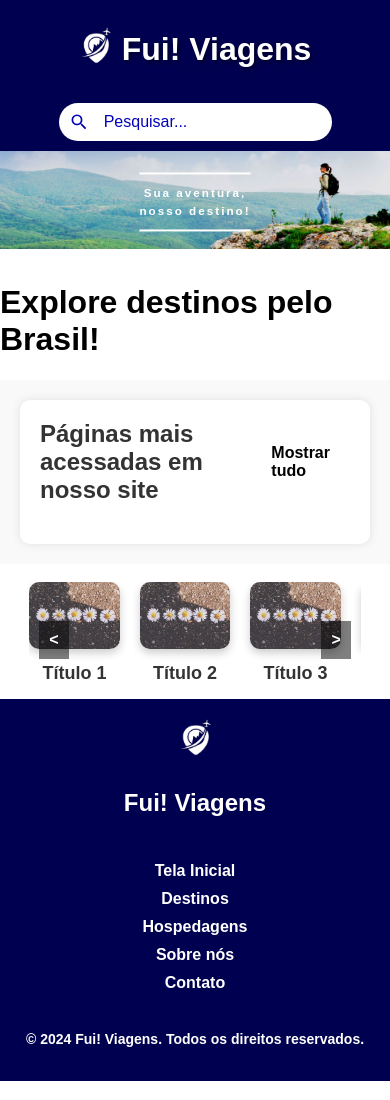
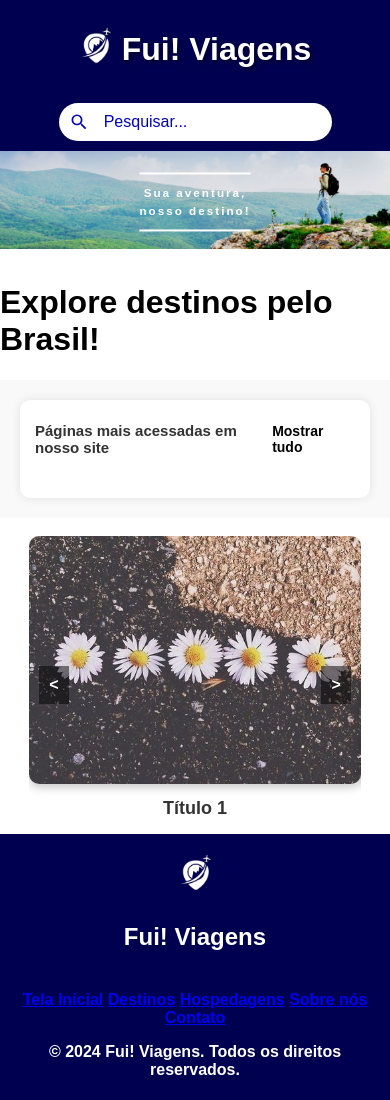
Before and after one commit to Meo007/fui, a plain HTML site: page index.html in a window 390 px wide. Drawn offline with Linux system fonts and the light colour scheme.

Commit message:
Update style.css

```diff
--- a/style.css
+++ b/style.css
@@ -44,6 +44,7 @@ header {
             width: 45px;
             height: 45px;
         }
+
         .search-bar {
             width: 70%;
             padding: 5px 10px;
@@ -66,15 +67,18 @@ header {
             outline: none;
             font-size: 16px;
         }
+
         /*Escrita do pesquisar*/
         .search-bar input::placeholder {
             color: #0303b5;
         }
+
         /*ícone de pesquisa*/
         .search-bar svg {
             fill: #0303b5;
             margin-right: 10px;
         }
+
         /*sugestões*/
         .suggestions {
             width: 100%; /* Garante que as sugestões ocupem 100% da largura */
@@ -91,6 +95,7 @@ header {
             z-index: 1;
             box-sizing: border-box; /* Inclui padding na largura total */
         }
+
         /*texto de sugestões*/
         .suggestions p {
             padding: 10px;
@@ -107,6 +112,7 @@ header {
             background-color: #0303b5;
             color: #fff;
         }
+
         /* Barra de navegação */
         .nav-bar {
             width: 100%; /* Garante que a barra de navegação ocupe 100% da largura */
@@ -117,6 +123,7 @@ header {
             z-index: 1000; /* Z-index alto para garantir que fique acima de outros elementos */
             transition: top 0.3s ease; /* Transição suave para a mudança de posição */
         }
+
         .nav-bar.fixed {
             background-color: #000050;
             position: fixed;
@@ -167,16 +174,20 @@ body.nav-fixed {
             display: none;
             font-size: 30px;
             cursor: pointer;
+            color: #fff; /* Cor do ícone do menu hamburguer */
         }
 
         /*Responsividade*/
         @media (max-width: 768px) {
             .nav-bar {
-      display: none;
+                display: none; /* Oculta a nav-bar por padrão em telas pequenas */
                 flex-direction: column;
                 align-items: center;
                 width: 100%;
                 background-color: #0303b5;
+                position: absolute; /* Torna a nav-bar absoluta */
+                top: 60px; /* Posiciona abaixo do cabeçalho */
+                left: 0;
             }
 
             .nav-bar a {
@@ -185,21 +196,21 @@ body.nav-fixed {
             }
 
             .hamburger-menu {
-      display: block;
+                display: block; /* Exibe o menu hamburguer em telas pequenas */
             }
 
             .nav-bar.active {
-      display: flex;
+                display: flex; /* Exibe a nav-bar quando ativa */
             }
         }
 
         /*Aviso de redirecionamento de página*/
-.active{
+        .active {
             font-weight: bold;
             color: #333; /*Cor do link ativo*/
         }
 
-        /*Aviso deredirecionamento da página*/
+        /*Aviso de redirecionamento da página*/
         .transition-message {
             position: fixed;
             top: 50%;
@@ -225,6 +236,7 @@ body.nav-fixed {
             margin-top: 10px;
             box-sizing: border-box; /* Inclui padding na largura total */
         }
+
         /*fundo da parte de cima do site*/
         .cima {
             width: 100%; /* Garante que a div cima ocupe 100% da largura */
@@ -256,11 +268,11 @@ body.dark-mode {
         }
 
         /* Estilos do rodapé */
-/* Estilos do rodapé */
 footer {
   width: 94%;
   background-color: #000050;
-  color: #fff;
+  color: white; /* Define a cor do link como branca */
+  text-decoration: none; /* Remove o sublinhado*/
   padding: 20px;
   display: flex;
   flex-direction: column;
@@ -280,38 +292,49 @@ footer {
   margin-bottom: 10px;
 }
 
-.footer-links {
+.footer-logo-container h1 {
+  font-size: 24px;
+  margin: 0;
+}
+
+.footer-nav {
   display: flex;
   justify-content: center;
-  margin-bottom: 20px;
-  flex-wrap: wrap;
+  margin-bottom: 10px;
 }
 
-.footer-links a {
-  color: #fff;
+.footer-nav a {
+  color: #fff; /* Mantém a cor dos links como branca */
   text-decoration: none;
   margin: 0 10px;
-  font-size: 16px;
 }
 
-.footer-links a:hover {
-  color: #f00;
+.footer-nav a:hover {
+  color: #f0f0f0; /* Muda a cor ao passar o mouse */
 }
 
-.footer-rights {
+.footer-text {
   font-size: 14px;
 }
 
-@media (max-width: 1040px) {
-  .footer-links {
-    flex-direction: column;
+        /* Estilo do botão de voltar ao topo */
+        .back-to-top {
+            display: none; /* Oculta por padrão */
+            position: fixed;
+            bottom: 20px;
+            right: 20px;
+            background-color: #000050;
+            color: white;
+            border: none;
+            border-radius: 5px;
+            padding: 10px 15px;
+            cursor: pointer;
+            z-index: 1000; /* Coloca o botão acima de outros elementos */
         }
 
-  .footer-links a {
-    margin: 5px 0;
+        .back-to-top:hover {
+            background-color: #333; /* Muda a cor ao passar o mouse */
         }
-}
-
         /*Design base fim*/
 
 /*imagens*/
@@ -454,7 +477,7 @@ body.dark-mode .album-section {
 
 .album-header h2 {
   margin: 0; /* Remove a margem padrão */
-  font-size: 24px; /* Tamanho da fonte */
+  font-size: 20px; /* Tamanho da fonte */
   color: #333; /* Cor do texto */
 }
 
@@ -473,40 +496,31 @@ body.dark-mode .album-header h2 {
   transition: background-color 0.3s ease; /* Transição suave */
 }
 
-
 /* Modo noturno */
 body.dark-mode .album-header button {
-  color: #FFF ; /* Cor do botão em modo noturno */
-}
-
-/* Cabeçalho do álbum */
-.album-header {
-  display: flex;
-  justify-content: space-between; /* Distribui o título e o botão nas extremidades */
-  align-items: center; /* Alinha verticalmente */
-  margin-bottom: 20px; /* Espaço abaixo do cabeçalho */
-}
-
-.album-header h2 {
-  margin: 0; /* Remove a margem padrão */
-  font-size: 24px; /* Tamanho da fonte */
-  color: #333; /* Cor do texto */
-}
-
-.album-header button {
-  padding: 10px 20px;
-  font-size: 16px;
-  cursor: pointer;
-  border: none;
-  border-radius: 5px;
-  background-color: none;
-  color: #000;
-  transition: background-color 0.3s ease; /* Transição suave */
+  color: #FFF; /* Cor do botão em modo noturno */
 }
 
 .album-header button:hover {
   background-color: #0056b3; /* Cor do botão ao passar o mouse */
 }
+
+/* Estilos específicos para telas menores */
+@media (max-width: 768px) {
+  .album-section {
+    padding: 15px; /* Reduz o padding interno */
+  }
+
+  .album-header h2 {
+    font-size: 15px; /* Reduz o tamanho da fonte do cabeçalho */
+  }
+
+  .album-header button {
+    padding: 8px 15px; /* Ajusta o padding do botão */
+    font-size: 14px; /* Reduz o tamanho da fonte do botão */
+  }
+}
+
 
 
 
@@ -543,6 +557,15 @@ body.dark-mode .album-header button {
   font-size: 18px;
   color: #333;
 }
+
+/* Estilos específicos para telas menores */
+@media (max-width: 768px) {
+  .slide-item {
+    width: 100%; /* Cada slide ocupa 100% da largura */
+    margin-right: 0; /* Remove a margem entre os slides */
+  }
+}
+
 
 /*Botão noturno ativado h2, funcionar*/
 body.dark-mode .slide-item h2{
```
Lines whose indentation alone changed are shown as unchanged.
